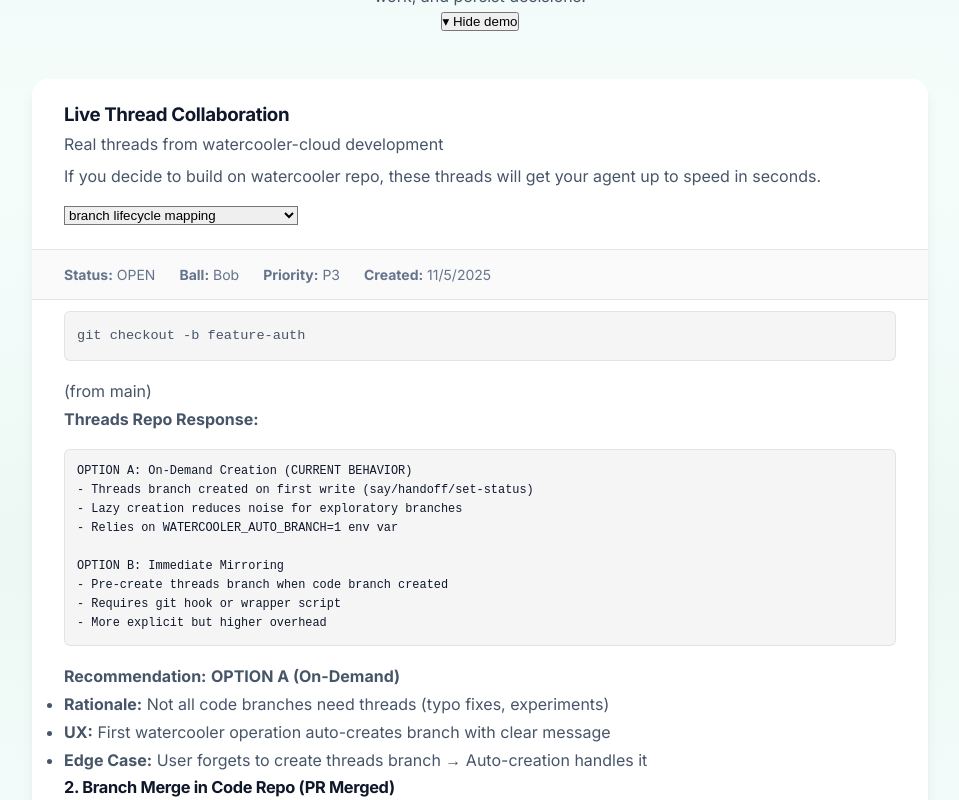
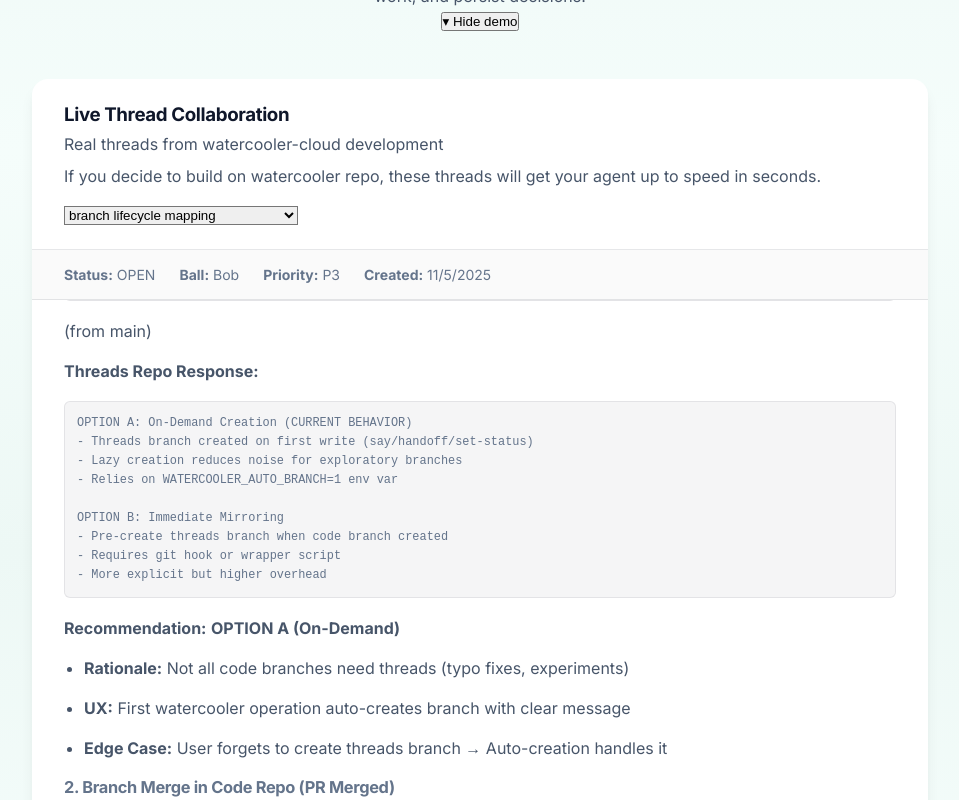
Before and after one commit to mostlyharmless-ai/watercooler-site, a Next.js app: page / in a window 1280 px wide. Both pictures are taken after a click on the button "▶ See it in action". Shown: the part 249-1049 px from the top of the page, without its empty margins (160-1119 px from the left). Built offline with nearby package versions, Linux system fonts and the light colour scheme.

Commit message:
test: remove Tailwind prose class to diagnose markdown rendering issue

```diff
--- a/components/QuietTerminal.tsx
+++ b/components/QuietTerminal.tsx
@@ -334,10 +334,10 @@ export default function QuietTerminal({ open, onClose }: QuietTerminalProps) {
                     {visibleBodyBlocks.length > 0 && (
                       <div
                         ref={isLastEntry ? lastVisibleRef : null}
-                        className="text-secondary prose prose-sm max-w-none"
                         style={{
                           fontSize: '0.875rem',
-                          lineHeight: '1.6'
+                          lineHeight: '1.6',
+                          color: '#64748b'
                         }}
                       >
                         {visibleBodyBlocks.map((block, blockIndex) => (
@@ -348,7 +348,7 @@ export default function QuietTerminal({ open, onClose }: QuietTerminalProps) {
                               h1: ({node, ...props}) => <h1 className="text-lg font-semibold text-primary mt-4 mb-2" {...props} />,
                               h2: ({node, ...props}) => <h2 className="text-base font-semibold text-primary mt-3 mb-2" {...props} />,
                               h3: ({node, ...props}) => <h3 className="text-sm font-semibold text-primary mt-2 mb-1" {...props} />,
-                              p: ({node, ...props}) => <p className="mb-3 text-secondary" {...props} />,
+                              p: ({node, ...props}) => <p style={{ marginBottom: '0.75rem' }} {...props} />,
                               code: ({node, inline, ...props}: any) =>
                                 inline ? (
                                   <code
@@ -377,9 +377,9 @@ export default function QuietTerminal({ open, onClose }: QuietTerminalProps) {
                                     {...props}
                                   />
                                 ),
-                              ul: ({node, ...props}) => <ul className="list-disc pl-5 mb-3 text-secondary" {...props} />,
-                              ol: ({node, ...props}) => <ol className="list-decimal pl-5 mb-3 text-secondary" {...props} />,
-                              li: ({node, ...props}) => <li className="mb-1" {...props} />,
+                              ul: ({node, ...props}) => <ul style={{ listStyleType: 'disc', paddingLeft: '1.25rem', marginBottom: '0.75rem' }} {...props} />,
+                              ol: ({node, ...props}) => <ol style={{ listStyleType: 'decimal', paddingLeft: '1.25rem', marginBottom: '0.75rem' }} {...props} />,
+                              li: ({node, ...props}) => <li style={{ marginBottom: '0.25rem' }} {...props} />,
                               a: ({node, ...props}) => <a className="text-accent hover:underline" {...props} />,
                               blockquote: ({node, ...props}) => (
                                 <blockquote
--- /dev/null
+++ b/test-markdown.html
@@ -0,0 +1,23 @@
+<!DOCTYPE html>
+<html>
+<head>
+  <script src="https://cdn.jsdelivr.net/npm/react@18/umd/react.production.min.js"></script>
+  <script src="https://cdn.jsdelivr.net/npm/react-dom@18/umd/react-dom.production.min.js"></script>
+  <script src="https://cdn.jsdelivr.net/npm/react-markdown@9/react-markdown.min.js"></script>
+  <script src="https://cdn.jsdelivr.net/npm/remark-gfm@4/index.min.js"></script>
+</head>
+<body>
+  <div id="root"></div>
+
+  <script type="text/babel">
+    const markdown = `2. **OAuth scopes**
+   - \`chat:write\`, \`chat:write.public\` (posting updates if needed)
+   - \`app_home:read\`, \`app_home:write\` (render Home tab)`;
+
+    ReactDOM.render(
+      <ReactMarkdown>{markdown}</ReactMarkdown>,
+      document.getElementById('root')
+    );
+  </script>
+</body>
+</html>
```
